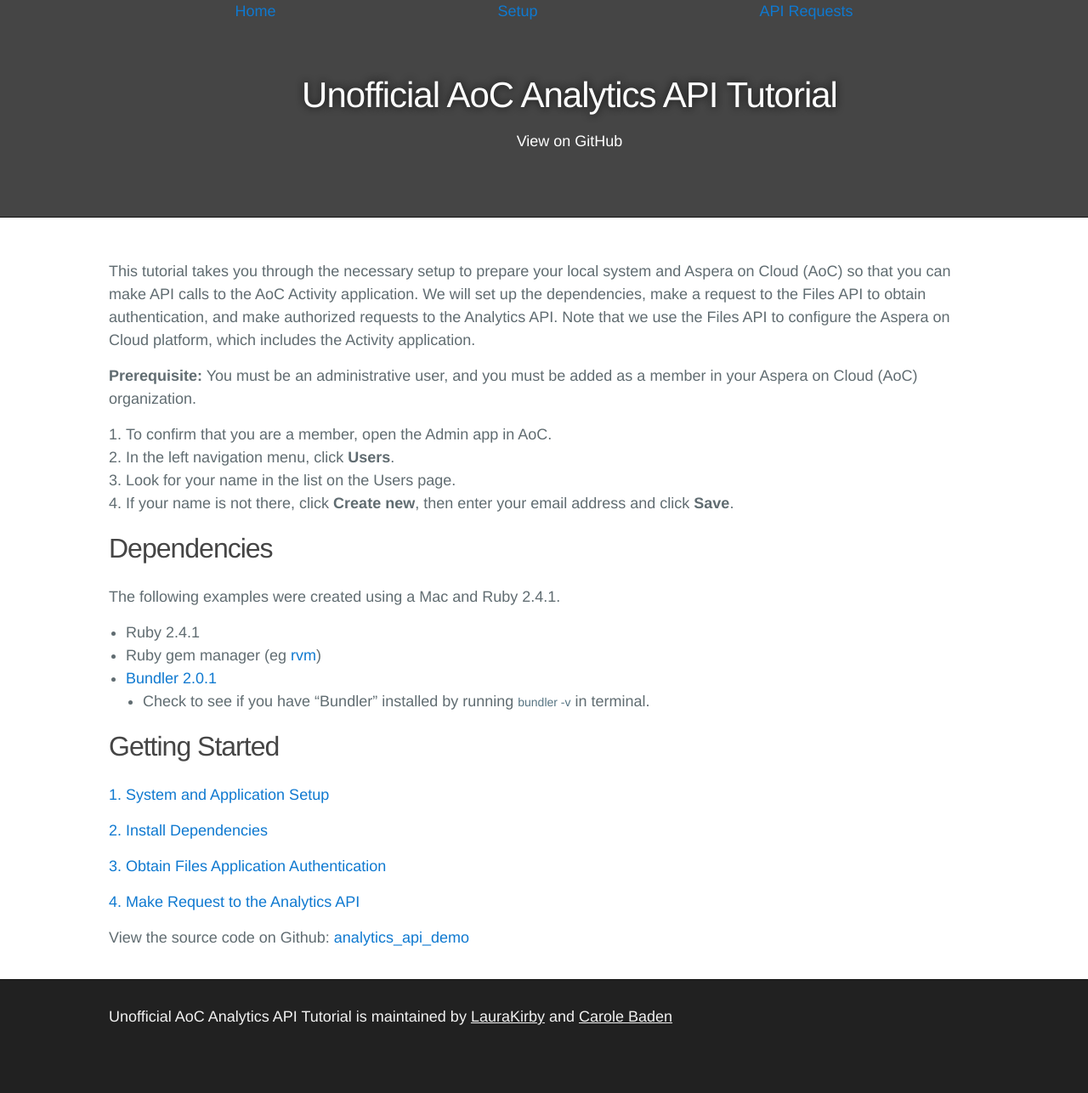
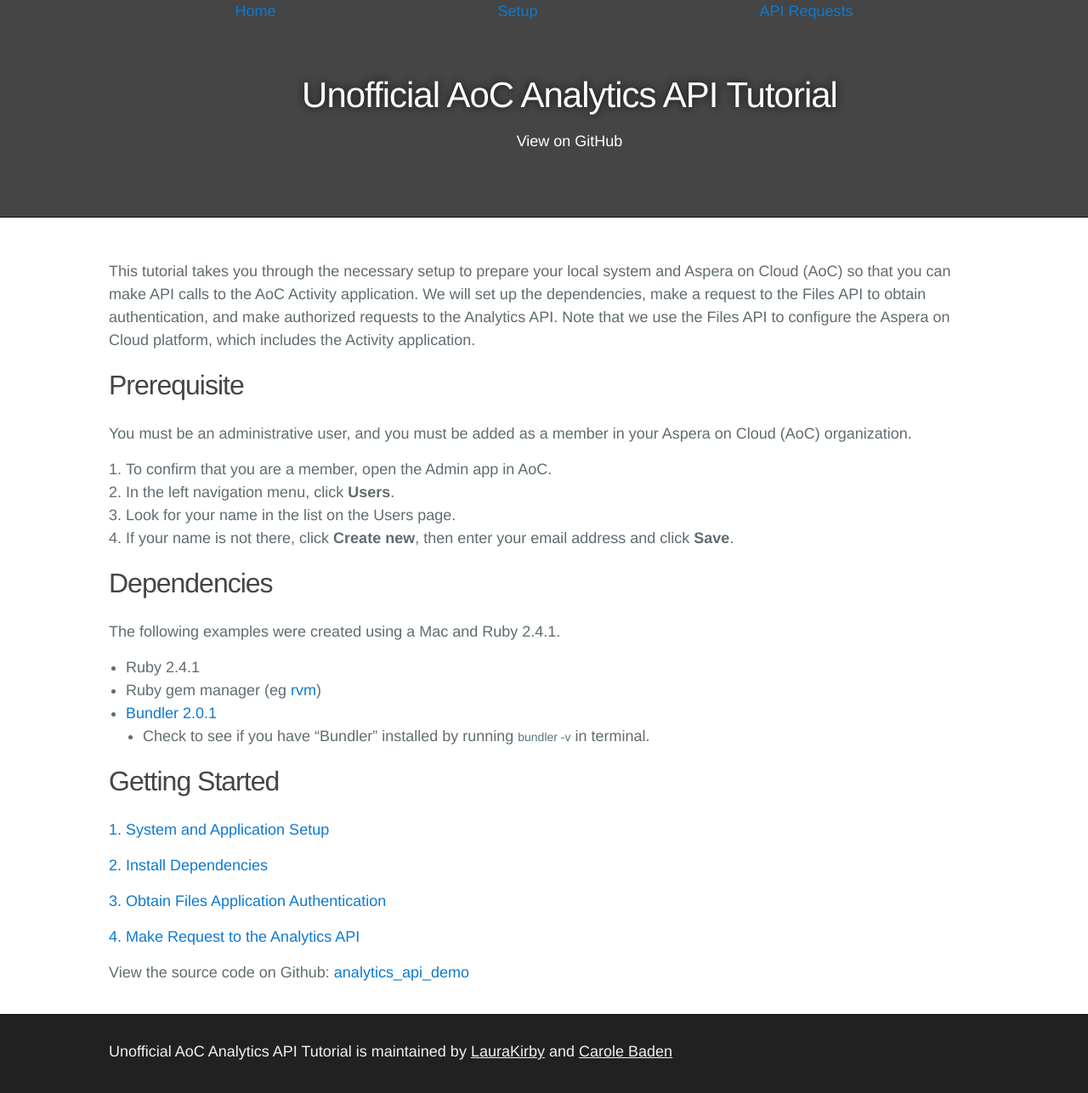
Before and after one commit to LauraKirby/aspera-ibm-analytics-api, a Jekyll site: the page built from index.md, in a window 1280 px wide. Shown: the whole page at 85% size. Built offline with Jekyll 4.4.1, drawn with Linux system fonts in a browser that asks for light colours; our own code applies the rules of GitHub Pages for plain Markdown files; the repository's description, which GitHub fills in, is left out; before the commit the page ends 1245 px from its top, so only the background shows below that.

```diff
--- a/index.md
+++ b/index.md
@@ -1,6 +1,7 @@
 This tutorial takes you through the necessary setup to prepare your local system and Aspera on Cloud (AoC) so that you can make API calls to the AoC Activity application. We will set up the dependencies, make a request to the Files API to obtain authentication, and make authorized requests to the Analytics API. Note that we use the Files API to configure the Aspera on Cloud platform, which includes the Activity application.
 
-**Prerequisite:**
+## Prerequisite
+
 You must be an administrative user, and you must be added as a member in your Aspera on Cloud (AoC) organization.
 1. To confirm that you are a member, open the Admin app in AoC.
 1. In the left navigation menu, click **Users**.
```
